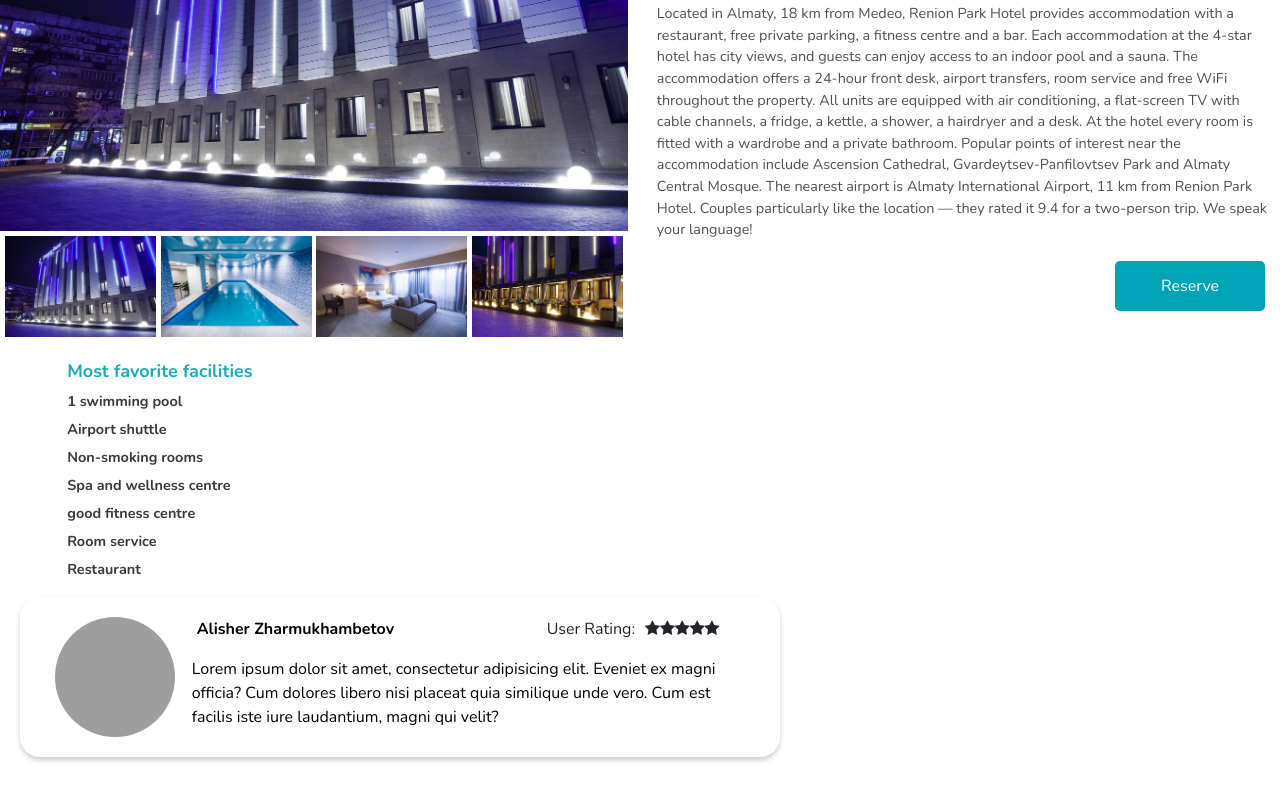
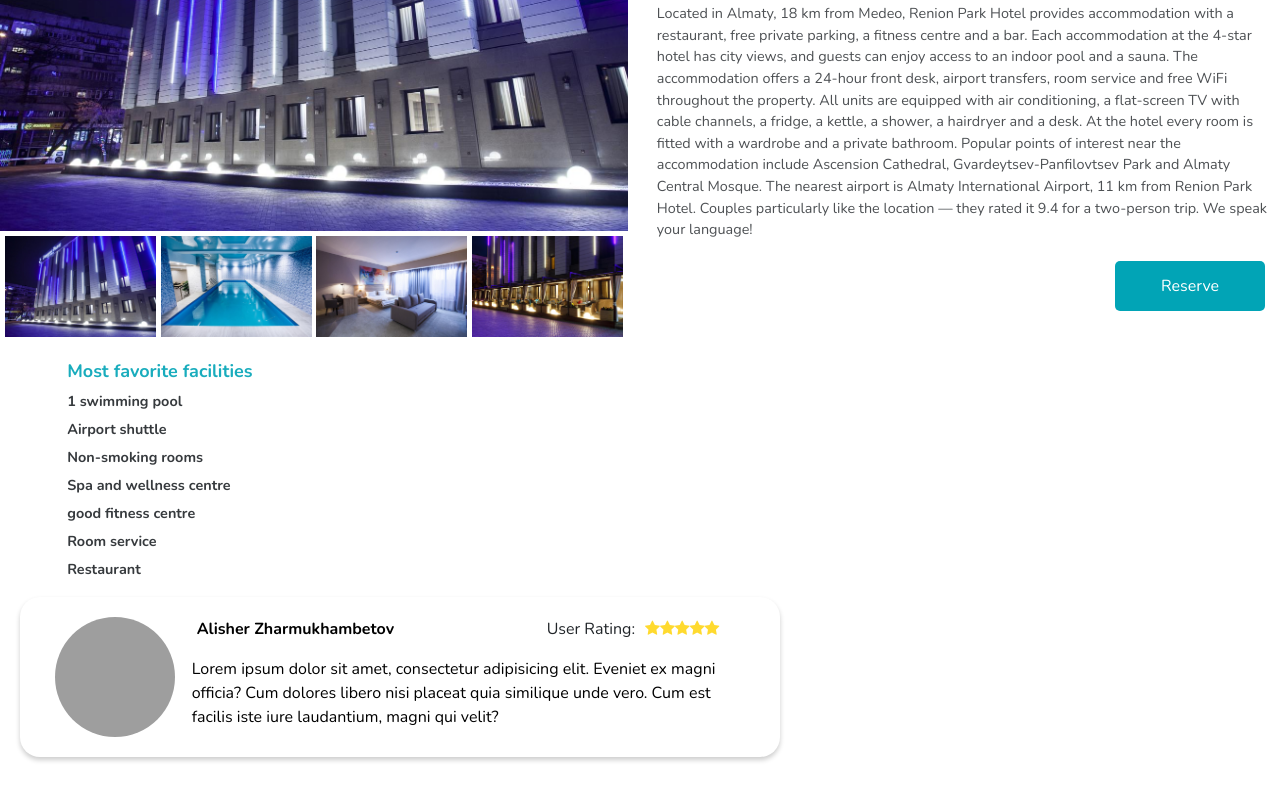
Before and after one commit to HeyGo-Project/HeyGo-Frontend, a Vue app: page /hotel in a window 1280 px wide. Shown: the part 264-1064 px from the top of the page. Built offline with nearby package versions, Linux system fonts and the light colour scheme; grey boxes are pictures that could not be loaded.

Commit message:
profile design

```diff
--- a/src/sections/profile/Review.vue
+++ b/src/sections/profile/Review.vue
@@ -21,7 +21,7 @@
 
       <div class="user-rating">
         <p>User Rating:</p>
-        <div class="rate">
+        <div class="rate" style="">
           <i class="fa fa-star"></i>
           <i class="fa fa-star"></i>
           <i class="fa fa-star"></i>
@@ -92,6 +92,7 @@ export default {
 }
 .rate {
   margin-left: 10px;
+  color: #ffda2f;
 }
 .user-comment {
   padding-right: 60px;
```
